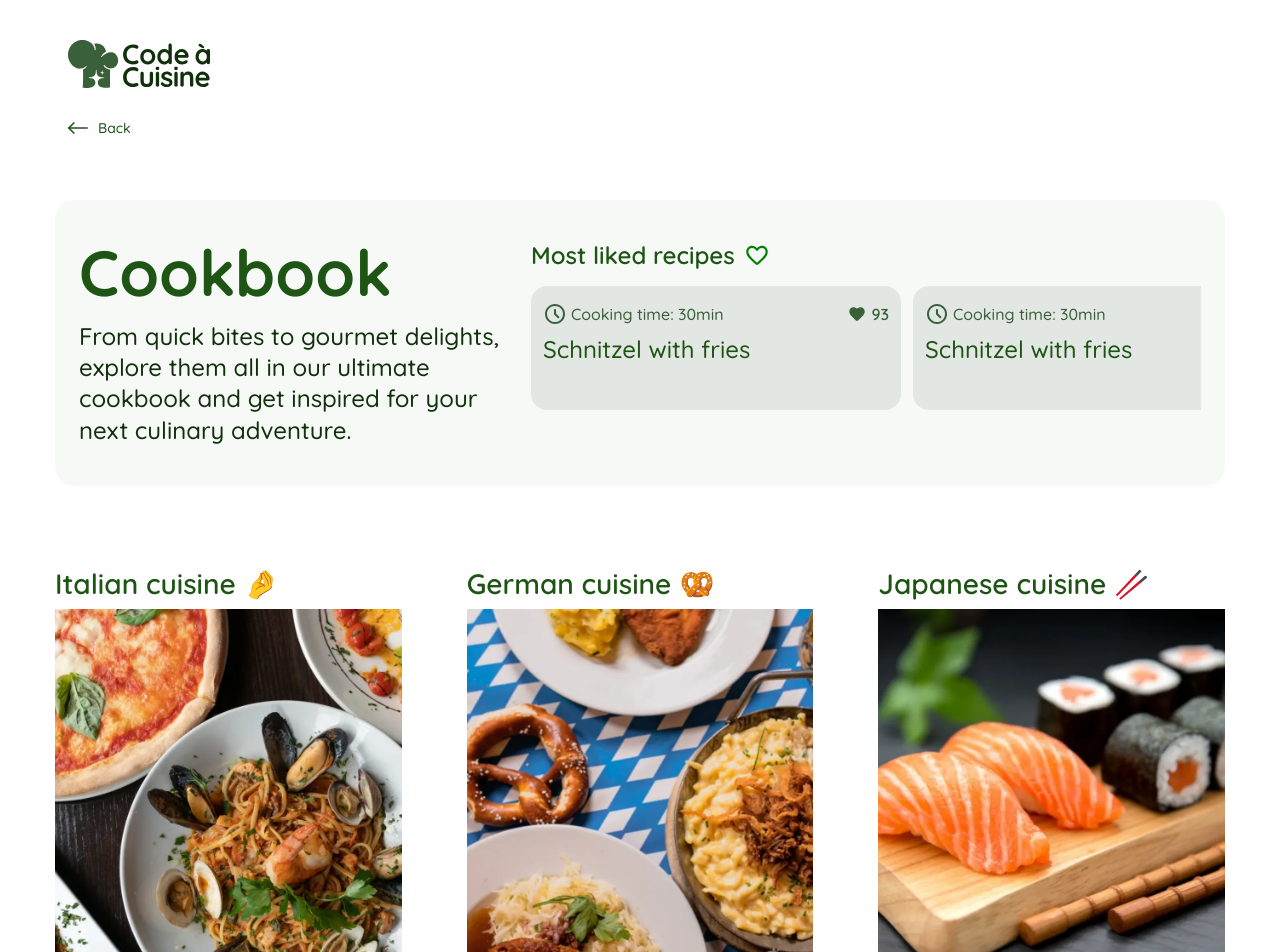
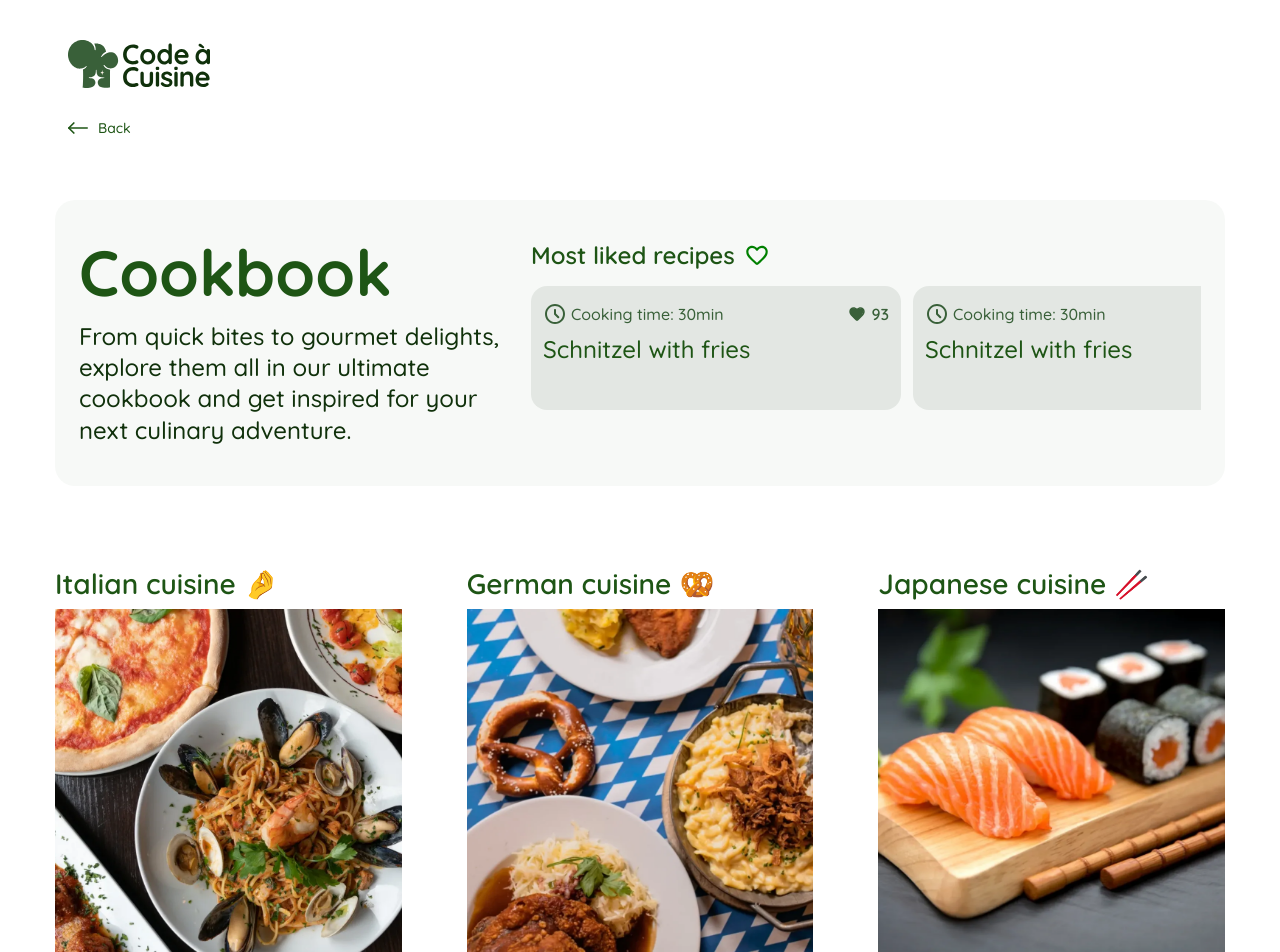
Before and after one commit to TheYan3/code-a-cuisine, an Angular app: page /library in a window 1280 px wide. Shown: the top 952 px of the page. Built offline with nearby package versions, Linux system fonts and the light colour scheme.

Commit message:
fix(library): let the tile aspect ratio win over the img height attribute

```diff
--- a/src/app/pages/library/library.scss
+++ b/src/app/pages/library/library.scss
@@ -196,6 +196,8 @@
 .cuisine-tile__image {
   display: block;
   width: 100%;
+  // `height="400"` on the <img> would otherwise win over `aspect-ratio`.
+  height: auto;
   aspect-ratio: 1 / 1;
   object-fit: cover;
 }
```
